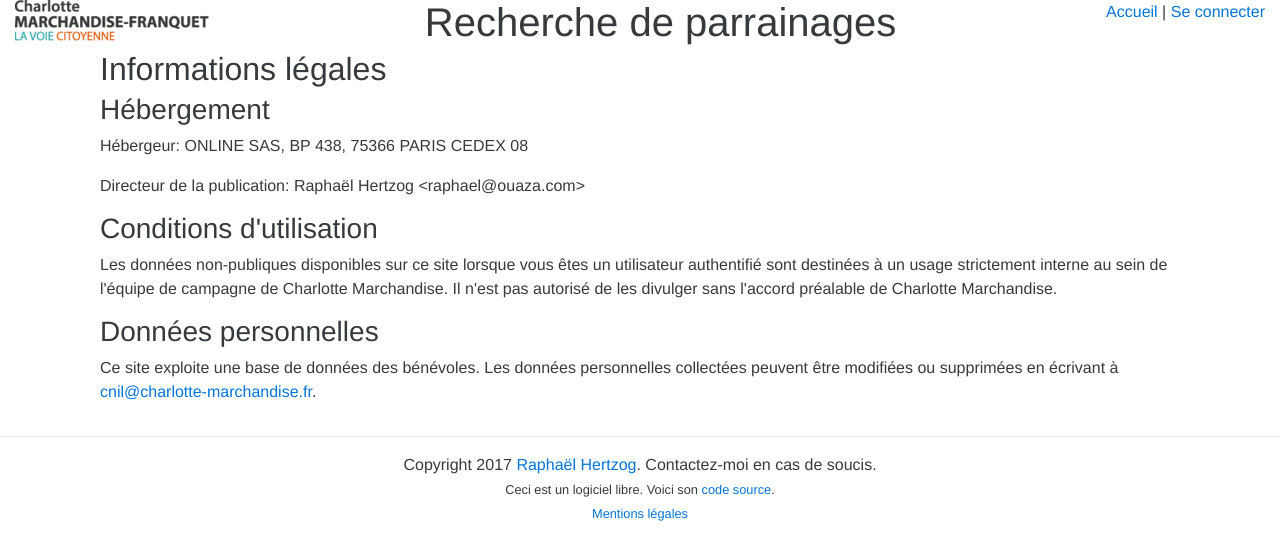
After one commit to rhertzog/parrainage, a Django app: page /infos-legales/ in a window 1280 px wide. The commit adds this page. Shown: the top 560 px of the page. Run offline with Django 3.2, Linux system fonts and the light colour scheme; some libraries are stand-ins or nearby versions.

Commit message:
Add legal information in footer

```diff
--- a/parrainage/project/urls.py
+++ b/parrainage/project/urls.py
@@ -15,6 +15,7 @@ Including another URLconf
 """
 from django.conf.urls import url, include
 from django.contrib import admin
+from django.views.generic import TemplateView
 
 from parrainage.app.views import HomePageView, EluListView, EluDetailView
 from parrainage.app.views import EluCSVForMap, UserDetailView
@@ -34,6 +35,9 @@ urlpatterns = [
         name='user-ranking'),
     url(r'^stats/synoptic/department/$', DepartmentSynopticView.as_view(),
         name='department-synoptic'),
+    url(r'^infos-legales/',
+        TemplateView.as_view(template_name='infos-legales.html'),
+        name='infos-legales'),
     url(r'^admin/', admin.site.urls),
     url(r'^', include('django.contrib.auth.urls')),
 ]
--- a/parrainage/templates/base.html
+++ b/parrainage/templates/base.html
@@ -66,6 +66,8 @@
 			Hertzog</a>. Contactez-moi en cas de soucis.
 		    <br/>
 		    <small>Ceci est un logiciel libre. Voici son <a href="https://github.com/rhertzog/parrainage">code source</a>.</small>
+		    <br/>
+		    <small><a href="{% url 'infos-legales' %}">Mentions légales</a></small>
                     {% endblock %}
                 </div>
             </div>
--- /dev/null
+++ b/parrainage/templates/infos-legales.html
@@ -0,0 +1,21 @@
+{% extends 'base.html' %}
+{% block title %}Informations légales{% endblock %}
+{% block content %}
+<div class="container">
+    <h2>Informations légales</h2>
+    <h3>Hébergement</h3>
+    <p>Hébergeur: ONLINE SAS, BP 438, 75366 PARIS CEDEX 08</p>
+    <p>Directeur de la publication: Raphaël Hertzog &lt;raphael@ouaza.com&gt;</p>
+    <h3>Conditions d'utilisation</h3>
+    <p>Les données non-publiques disponibles sur ce site lorsque vous êtes
+    un utilisateur authentifié sont destinées à un usage
+    strictement interne au sein de l'équipe de campagne de Charlotte
+    Marchandise. Il n'est pas autorisé de les divulger sans l'accord
+    préalable de Charlotte Marchandise.</p>
+    <h3>Données personnelles</h3>
+    <p>Ce site exploite une base de données des bénévoles. Les données
+    personnelles collectées peuvent être modifiées ou supprimées en
+    écrivant à <a
+     href="cnil@charlotte-marchandise.fr">cnil@charlotte-marchandise.fr</a>.</p>
+</div>
+{% endblock %}
```
